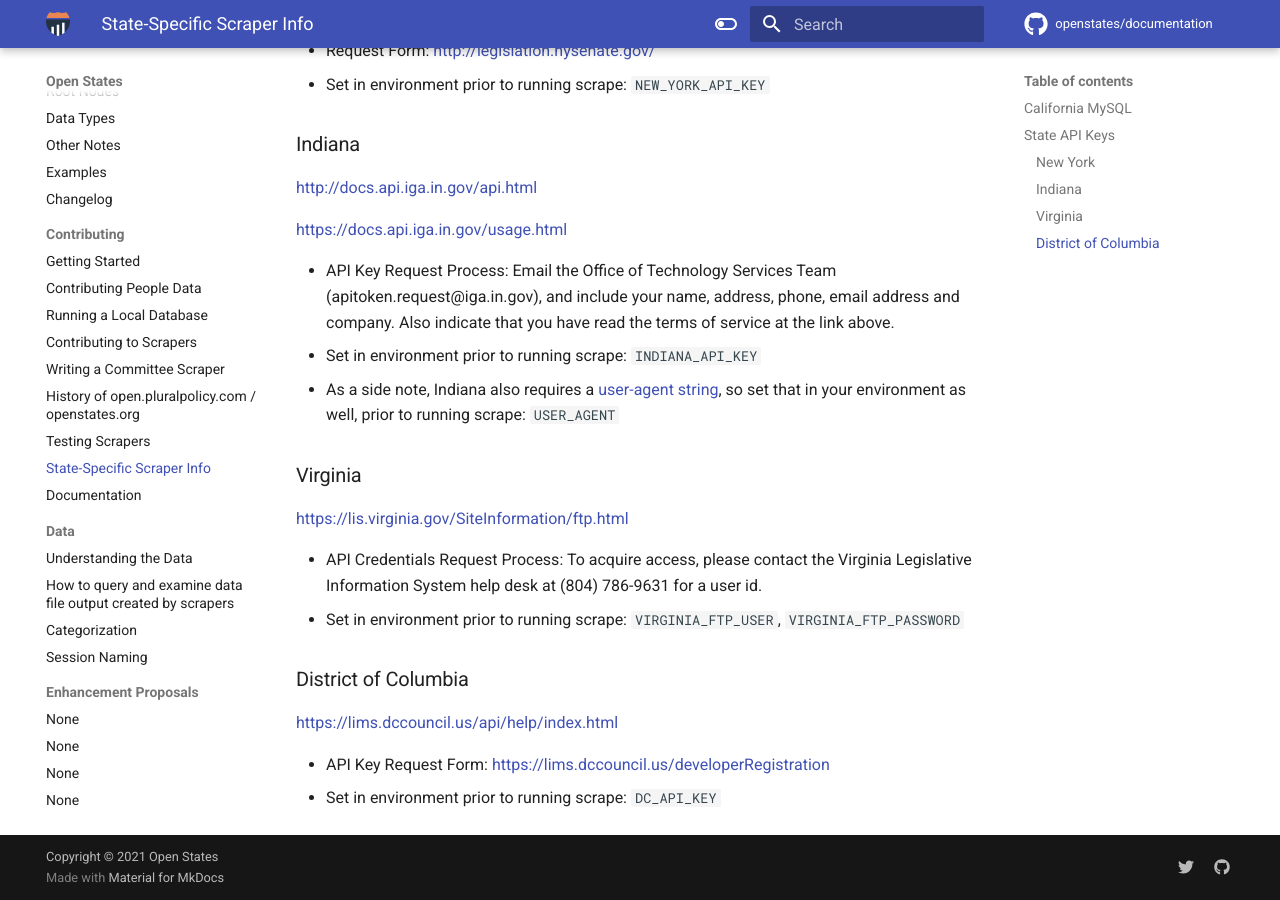
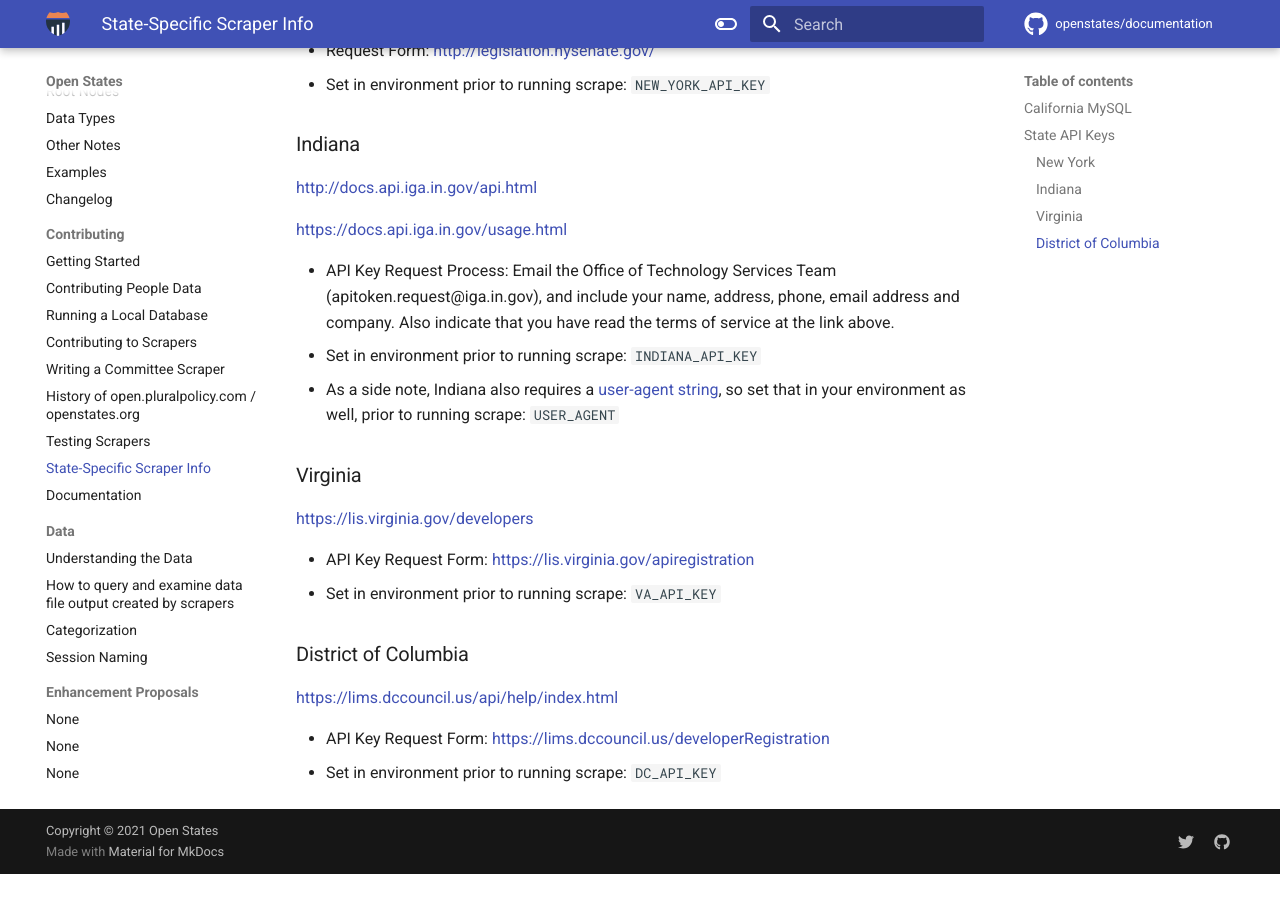
Before and after one commit to openstates/documentation, an MkDocs documentation site: the page built from docs/contributing/state-specific.md, in a window 1280 px wide and 900 px high, scrolled down 1112 px. Built offline with MkDocs 1.6.1 and Material for MkDocs 9.7.7, drawn with Linux system fonts in a browser that asks for light colours; comment, search, counter and statistics services are not loaded; after the commit the page ends 1986 px from its top, so only the background shows below that.

Commit message:
docs: update Virginia scraper credentials to VA_API_KEY
Virginia switched from FTP credentials to an API key. Update env var
name and request process to the online form.

```diff
--- a/docs/contributing/state-specific.md
+++ b/docs/contributing/state-specific.md
@@ -63,13 +63,10 @@ Currently only a few states require API keys:
 
 ### Virginia
 
-<https://lis.virginia.gov/SiteInformation/ftp.html>
+<https://lis.virginia.gov/developers>
 
-- API Credentials Request Process: To acquire access, please
-  contact the Virginia Legislative Information System help desk
-  at (804) 786-9631 for a user id.
-- Set in environment prior to running scrape: `VIRGINIA_FTP_USER`,
-  `VIRGINIA_FTP_PASSWORD`
+- API Key Request Form: <https://lis.virginia.gov/apiregistration>
+- Set in environment prior to running scrape: `VA_API_KEY`
 
 ### District of Columbia
 
```
